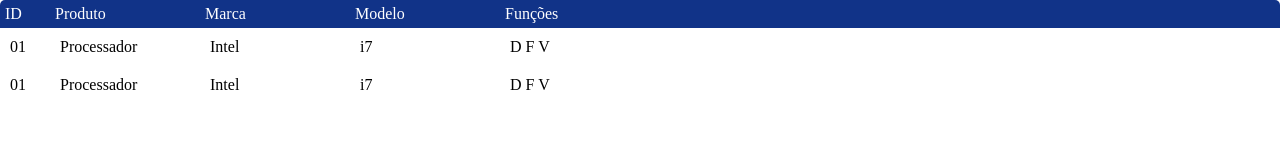
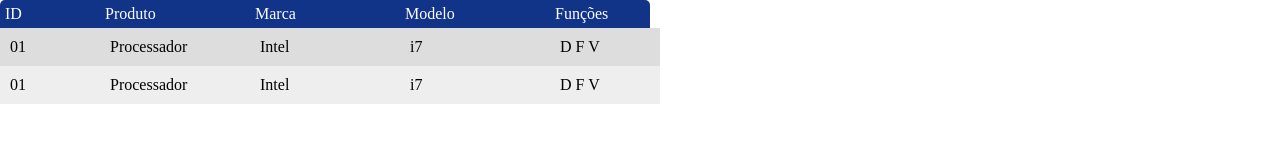
Before and after one commit to Henricknen/Javascript_Completo, a plain HTML site: page DataGridView/index.html in a window 1280 px wide. Drawn offline with Linux system fonts and the light colour scheme.

Commit message:
finalizando_o_'css'_do_DataGridView

```diff
--- a/DataGridView/css/style.css
+++ b/DataGridView/css/style.css
@@ -15,6 +15,7 @@
 .dgvTitulos {
     display: flex;
     justify-content:flex-start;
+    align-self: flex-start;
     flex-direction: row;
     background-color: #138;
     color: #fff;
@@ -39,8 +40,26 @@
     flex-direction: row;
 }
 
+.dgvLinha:hover {
+    background-color: #088 !important;
+    cursor: pointer;
+    color: #fff !important;
+}
+
+.dgvLinha:nth-child(odd)  {
+    background-color: #ddd;
+}
+
+.dgvLinha:nth-child(even)  {
+    background-color: #eee;
+}
+
+.dgvLinha:hover {
+    background-color:#088 !important;
+}
+
 .c1 {
-    width: 50px;
+    width: 100px;
 }
 
 .c2 {
```
